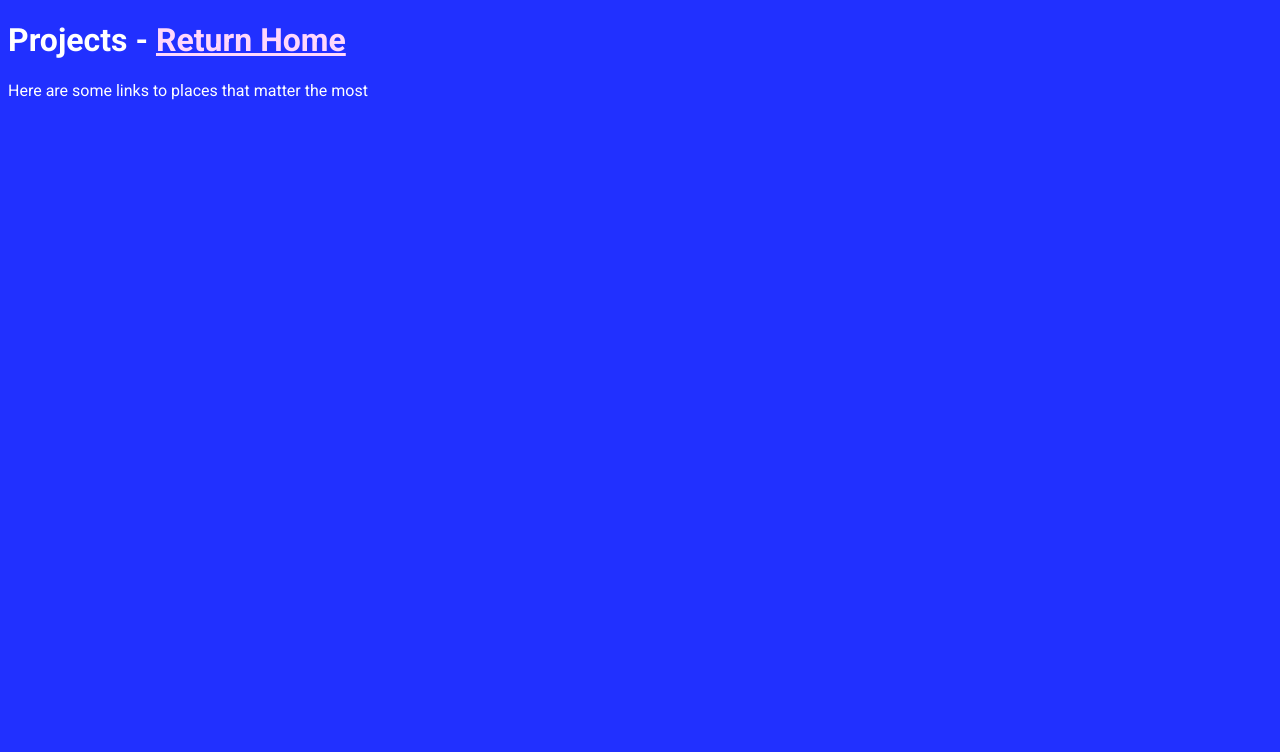
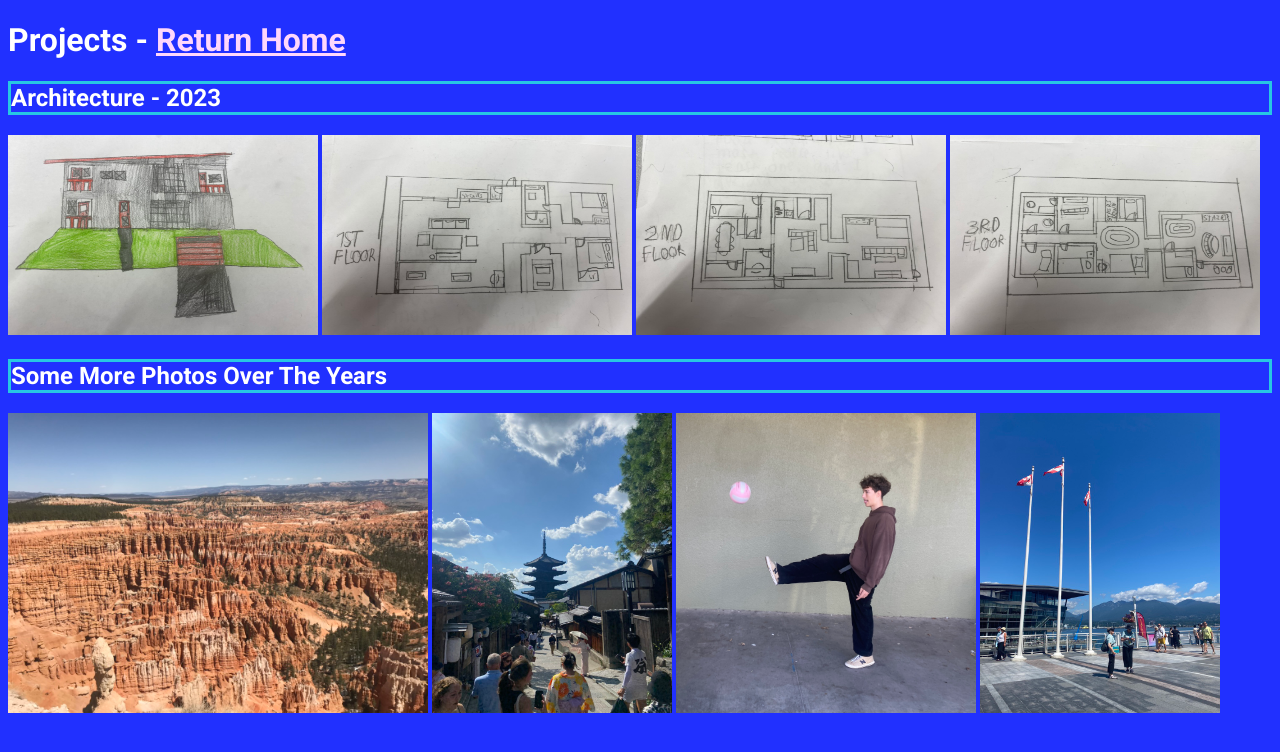
Before and after one commit to poltergeist000/poltergeist000.github.io, a plain HTML site: page class_links.html in a window 1280 px wide. Drawn offline with Linux system fonts and the light colour scheme.

Commit message:
shut up PAREO

```diff
--- a/class_links.html
+++ b/class_links.html
@@ -11,7 +11,16 @@
 </head>
 <body>
     <h1>Projects - <a href="index.html">Return Home</a></h1>
-    <p>Here are some links to places that matter the most</p>
+    <h2>Architecture - 2023</h2>
+    <img src="arch-outside.jpeg" alt="outside" width="310" height="200">
+    <img src="arch-floor1.jpeg" alt="floor 1" width="310" height="200">
+    <img src="arch-floor2.jpeg" alt="floor 2" width="310" height="200">
+    <img src="arch-floor3.jpeg" alt="floor 3" width="310" height="200">
+    <h2>Some More Photos Over The Years</h2>
+    <img src="bryce canyon.jpeg" alt="bryce canyon, 2021" width="420" height="300">
+    <img src="kyoto.jpeg" alt="kyoto, 2023" width="240" height="300">
+    <img src="guy kicks ball.jpeg" alt="photography class, 2024" width="300" height="300">
+    <img src="CANADAAAAA.jpeg" alt="vancouver, 2025" width="240" height="300">
     <a href=""></a>
 </body>
 </html>
```
Also changed, not shown: bryce canyon.jpeg (added).
